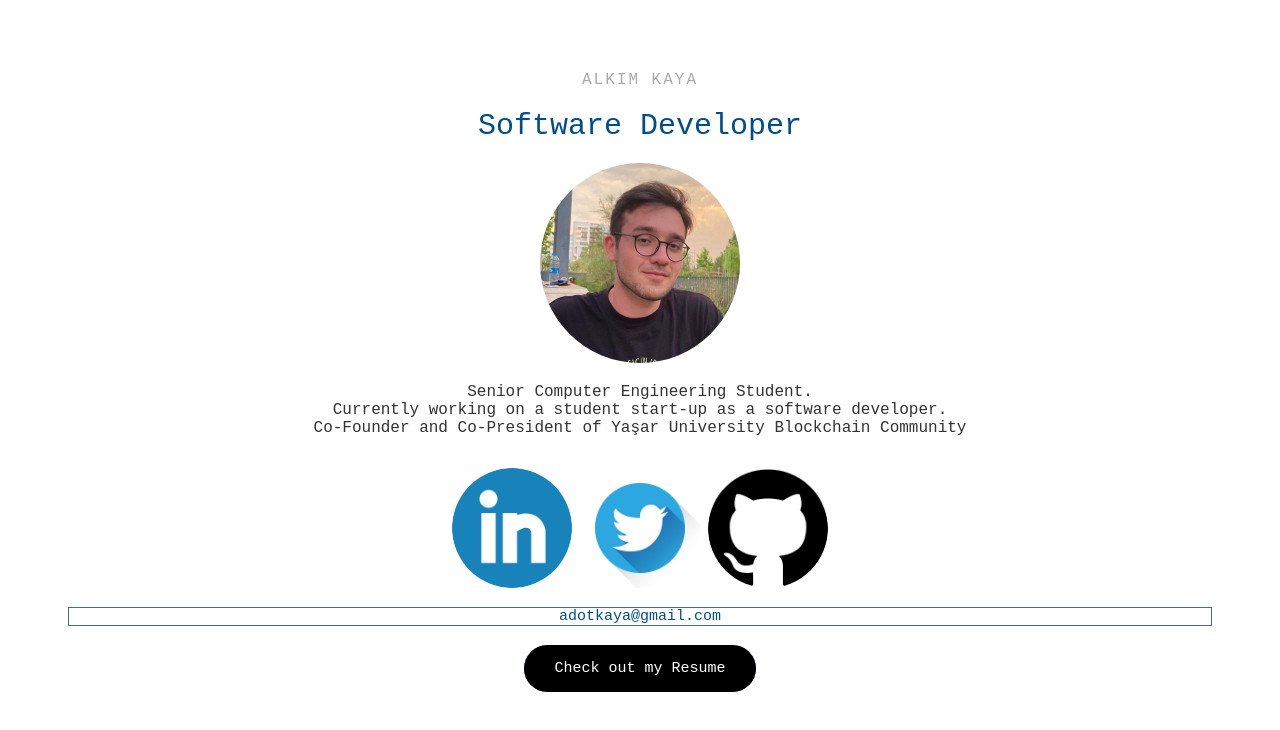
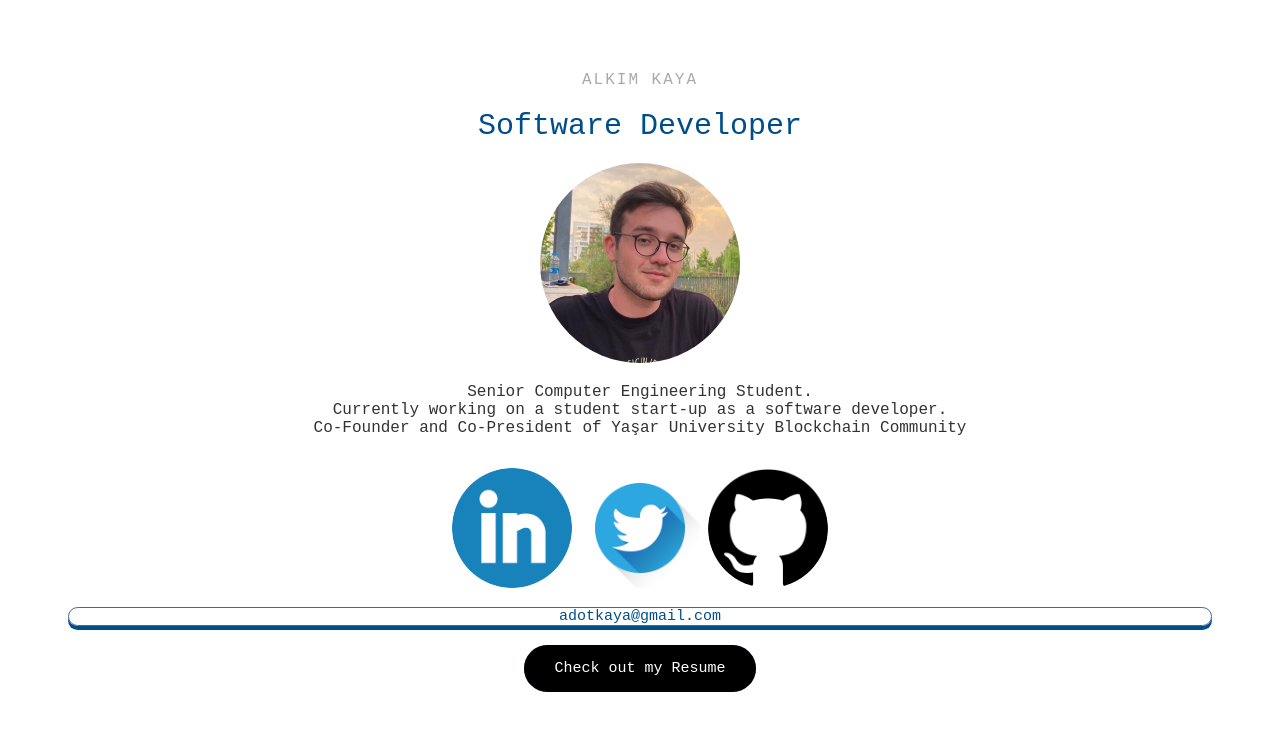
Before and after one commit to adotkaya/adotkaya.github.io, a plain HTML site: page index.html in a window 1280 px wide. Drawn offline with Linux system fonts and the light colour scheme.

Commit message:
Update style.css

```diff
--- a/style.css
+++ b/style.css
@@ -96,5 +96,8 @@ body {
 }
 
 #mail {
- border: 1px solid #466995
+  border: 1px solid #466995;
+  border-radius: 10px;
+  text-decoration: none;
+  box-shadow: 0px 4px;
 }
```
